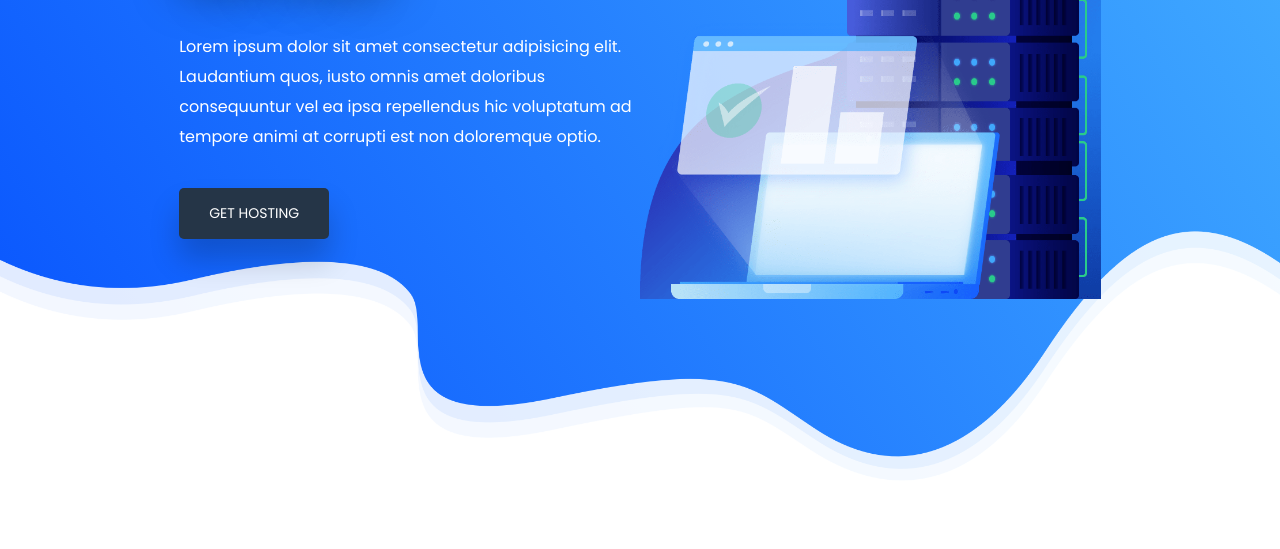
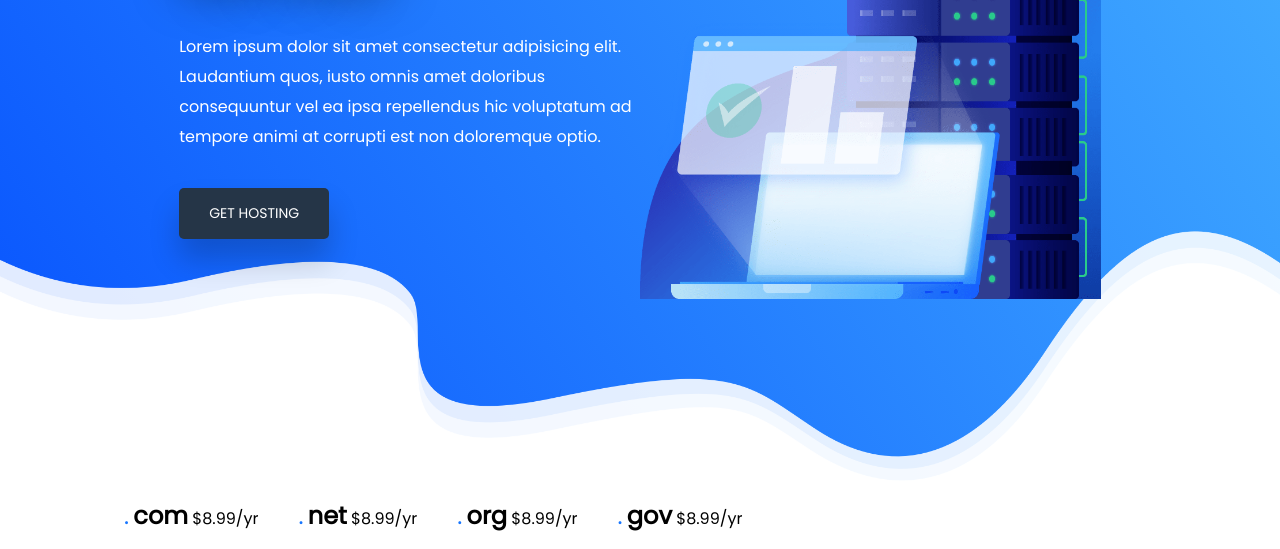
Before and after one commit to Steven10695/Hosting, a plain HTML site: page index.html in a window 1280 px wide. Shown: the part 328-877 px from the top of the page. Before the commit the page ends 810 px from the top, so only its background shows below. Drawn offline with Linux system fonts and the light colour scheme.

Commit message:
dominios

```diff
--- a/estilos.css
+++ b/estilos.css
@@ -81,3 +81,27 @@ header img{
     margin-top: 20px;
     display: inline-block;
 }
+
+.dominios {
+    display: flex;
+}
+
+.dominios li{
+    list-style: none;
+    margin: 0 20px;
+}
+
+span.punto{
+    color: #1776ff;
+    font-size: 24px;
+}
+
+span.dominio{
+    color: #000;
+    font-size: 24px;
+    font-weight: bold;
+}
+
+span.anio{
+
+}
--- a/index.html
+++ b/index.html
@@ -45,6 +45,26 @@
 
     <main>
 
+        <div class="contenedor">
+            <ul class="dominios">
+                <li><span class="punto">.</span>
+                    <span class="dominio">com</span>
+                    <span class="anio">$8.99/yr</span>
+                </li>
+                <li><span class="punto">.</span>
+                    <span class="dominio">net</span>
+                    <span class="anio">$8.99/yr</span>
+                </li>
+                <li><span class="punto">.</span>
+                    <span class="dominio">org</span>
+                    <span class="anio">$8.99/yr</span>
+                </li>
+                <li><span class="punto">.</span>
+                    <span class="dominio">gov</span>
+                    <span class="anio">$8.99/yr</span>
+                </li>
+            </ul>
+        </div>
 
 
     </main>
```
